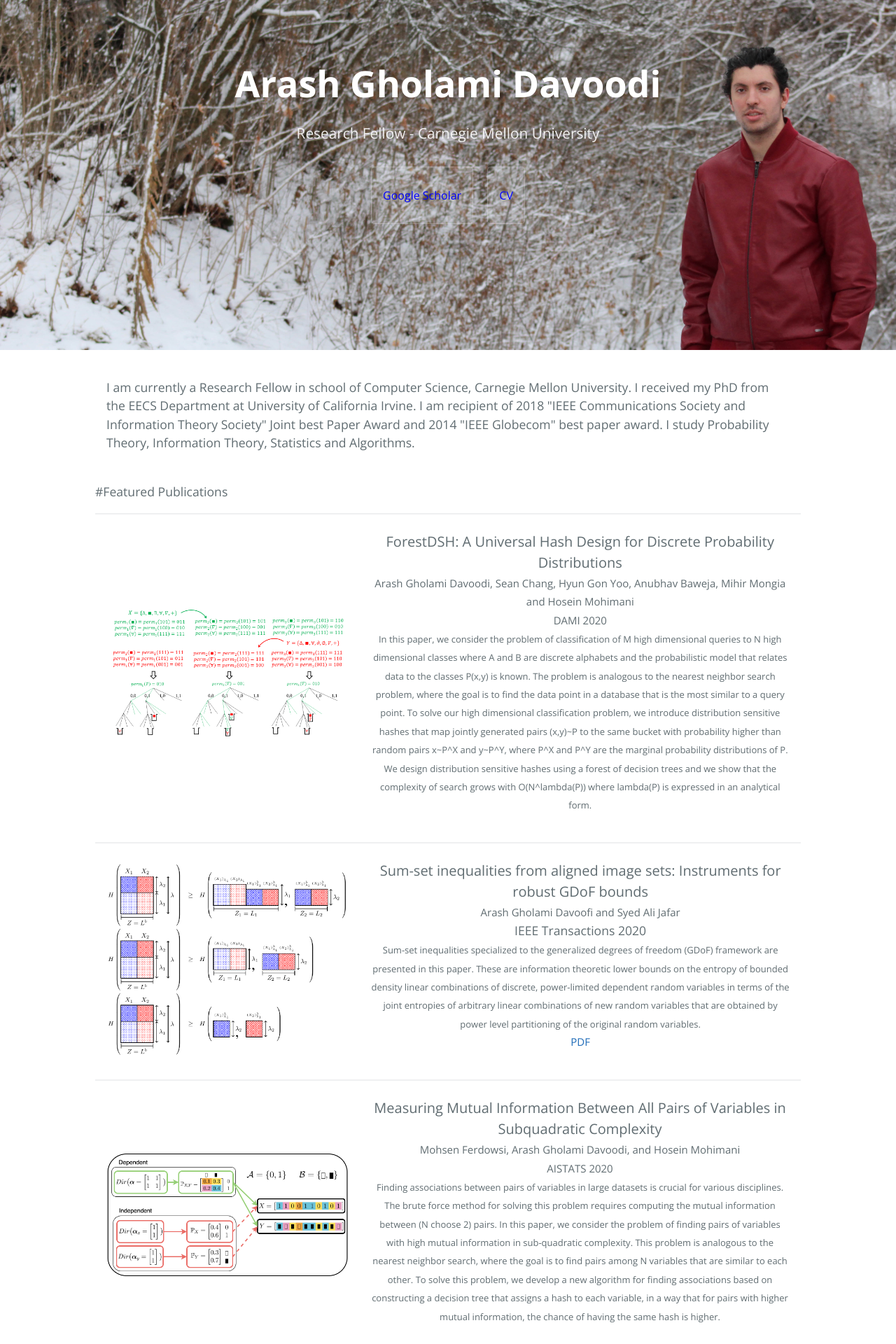
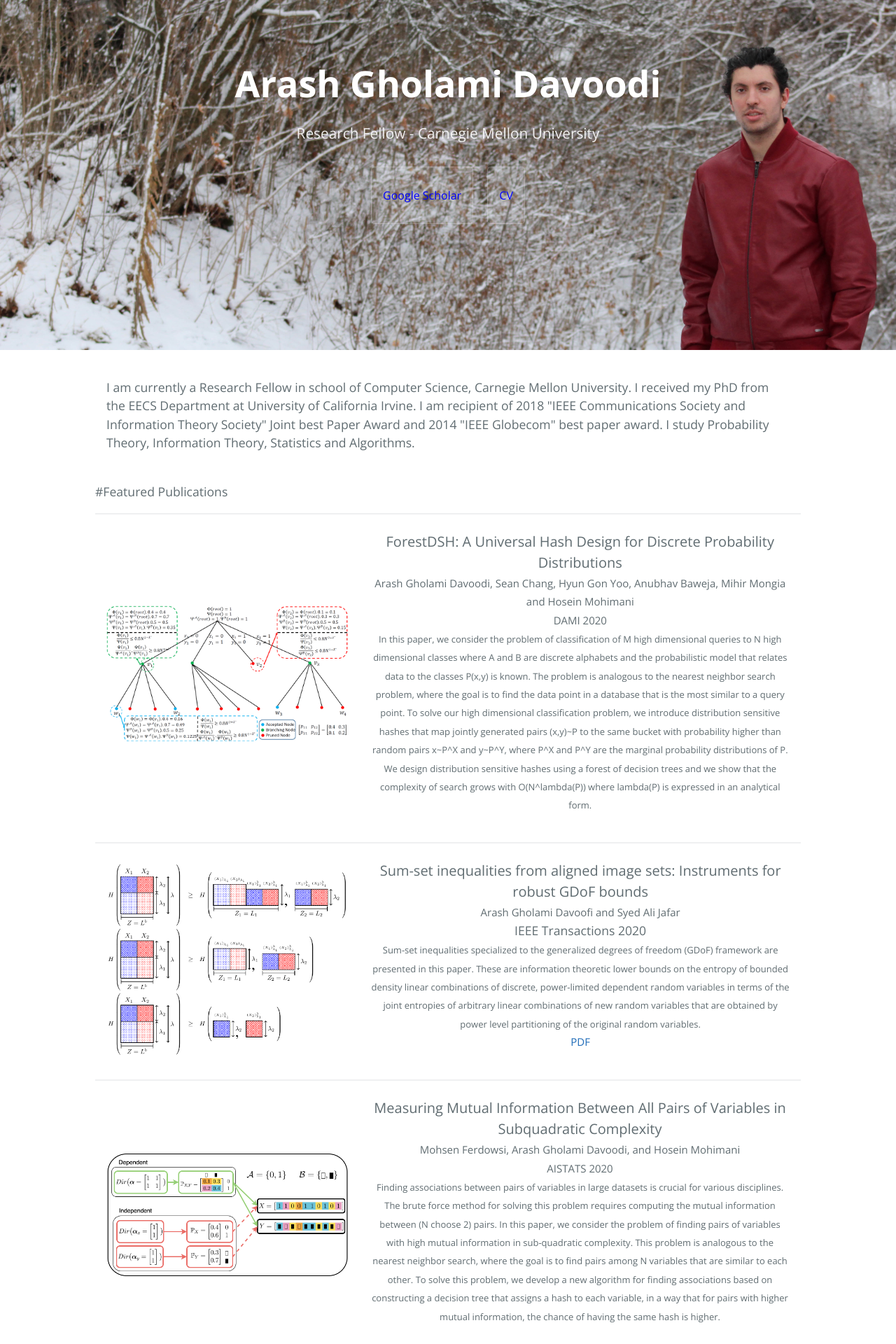
Before and after one commit to arashgholami/arashgholami.github.io, a Jekyll site: the page built from index.md, in a window 1280 px wide. Shown: the top 1920 px of the page at 70% size. Built offline with Jekyll 4.4.1, drawn with Linux system fonts in a browser that asks for light colours.

Commit message:
Update index.md

```diff
--- a/index.md
+++ b/index.md
@@ -24,7 +24,7 @@ layout: default
     <col width="800px" />
       <tr>
         <td>
-          <img class="left-align image noselect" src="/images/fig2.png" width="1000">
+          <img class="left-align image noselect" src="/images/figgg.png" width="1000">
         </td>
         <td>
           <p class="text right-align text-large add-top-margin" align="center">
```
